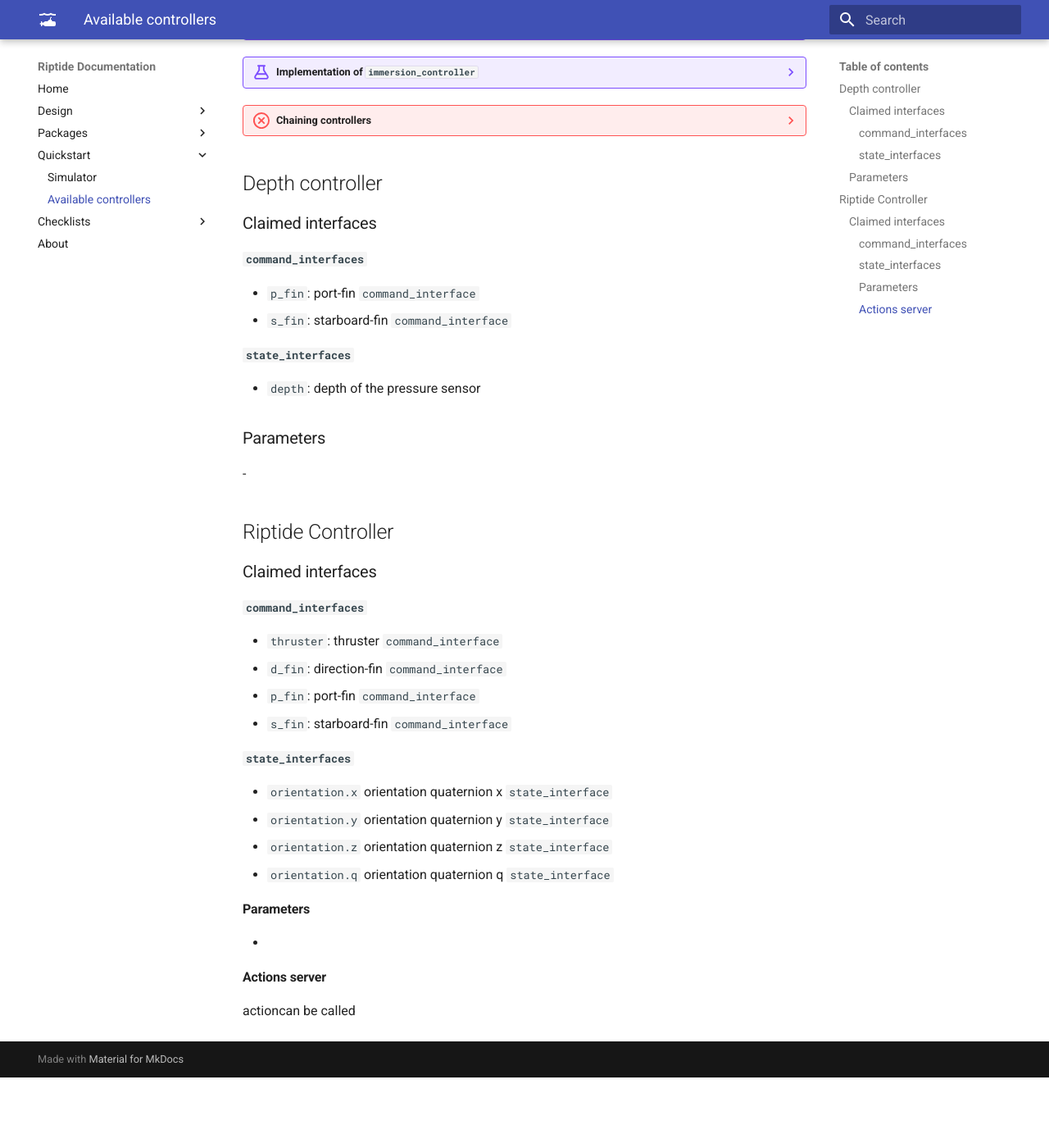
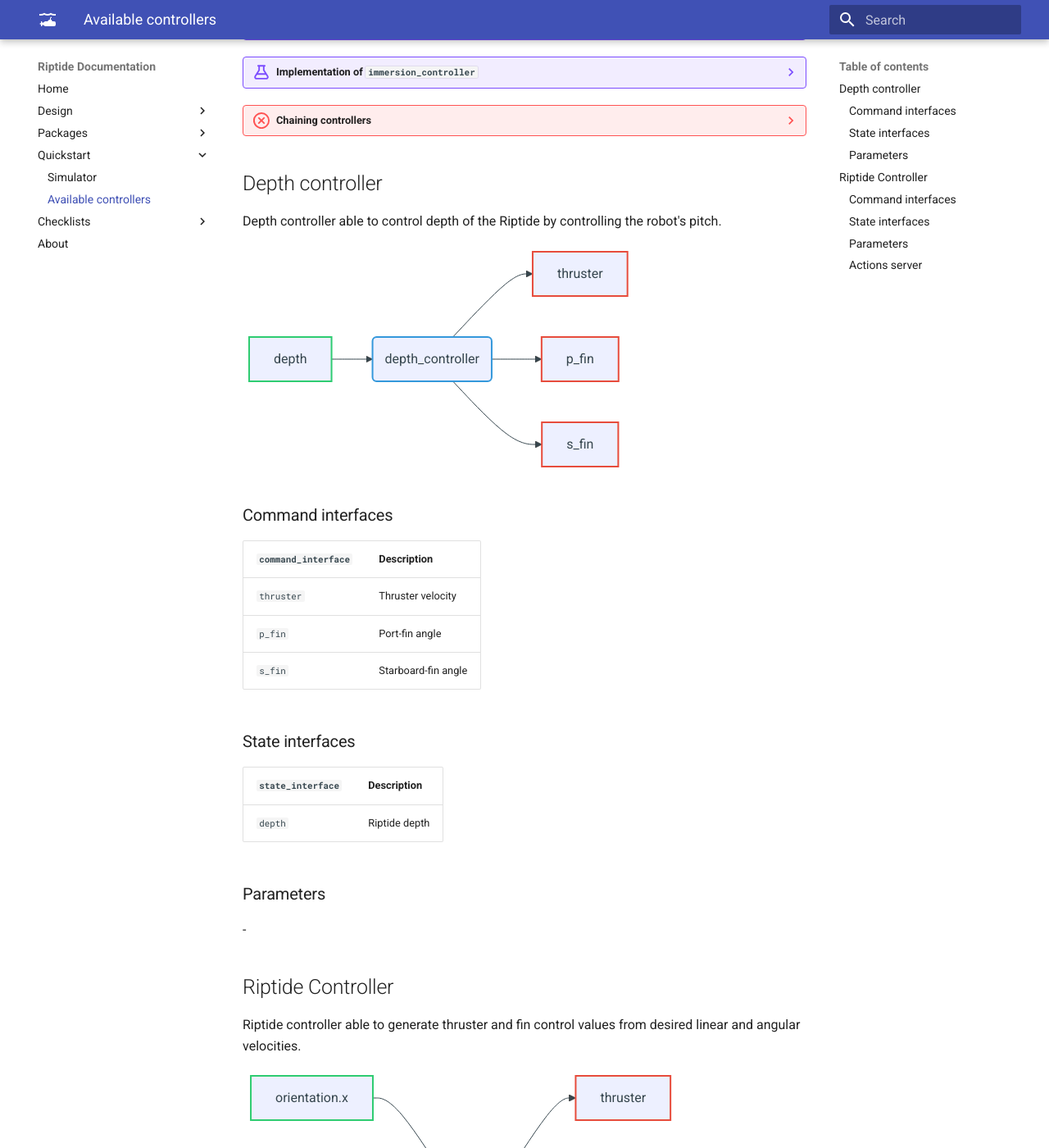
Before and after one commit to Riptide-team/riptide-team.github.io, an MkDocs documentation site: the page built from docs/quickstart/controllers_list.md, in a window 1280 px wide and 1400 px high, scrolled down 520 px. Shown: the whole window at 82% size. Built offline with MkDocs 1.6.1 and Material for MkDocs 9.7.7, drawn with Linux system fonts in a browser that asks for light colours; before the commit the page ends 1834 px from its top, so only the background shows below that; some of the changed text lies outside the part shown.

Commit message:
Updating controllers

````diff
--- a/docs/quickstart/controllers_list.md
+++ b/docs/quickstart/controllers_list.md
@@ -2,13 +2,13 @@
 
 Here is the list of implemented controllers for the Riptide
 
-| Controller name          | Description                         |
-| ------------------------ | ----------------------------------- |
-| `depth_controller`       | Simple depth controller             |
-| `riptide_controller`     | Riptide twist controller            |
-| `log_controller`         | Log based atitude controller        |
-| `orthogonal_controller`  | Orhtogonal based atitude controller |
-| `immersion_controller`   | Riptide immersion controller        |
+| Controller name          | Type                  | Description                         |
+| ------------------------ | --------------------- |------------------------------------ |
+| `depth_controller`       | `Controller`          | Simple depth controller             |
+| `riptide_controller`     | `ChainableController` | Riptide twist controller            |
+| `log_controller`         | `Controller`          | Log based atitude controller        |
+| `orthogonal_controller`  | `Controller`          | Orhtogonal based atitude controller |
+| `immersion_controller`   | `Controller`          | Riptide immersion controller        |
 
 
 ??? Example "Implementation of `orthogonal_controller`"
@@ -22,16 +22,32 @@ Here is the list of implemented controllers for the Riptide
 
 ## Depth controller
 
-### Claimed interfaces
+Depth controller able to control depth of the Riptide by controlling the robot's pitch.
 
-#### `command_interfaces`
+```mermaid
+flowchart LR
+    s1[depth] --> c(depth_controller) --> c1[thruster] & c2[p_fin] & c3[s_fin]
+    class s1 state;
+    class c1,c2,c3 command;
+    class c controller;
+    classDef state stroke:#2ecc71,stroke-width:2px;
+    classDef controller stroke:#3498db,stroke-width:2px;
+    classDef command stroke:#e74c3c,stroke-width:2px;
+```
 
-- `p_fin`: port-fin `command_interface`
-- `s_fin`: starboard-fin `command_interface`
+### Command interfaces
 
-#### `state_interfaces`
+| `command_interface` | Description         |
+| ------------------- | ------------------- |
+| `thruster`          | Thruster velocity   |
+| `p_fin`             | Port-fin angle      |
+| `s_fin`             | Starboard-fin angle |
 
-- `depth`: depth of the pressure sensor
+### State interfaces
+
+| `state_interface` | Description   |
+| ----------------- | ------------- |
+| `depth`           | Riptide depth |
 
 ### Parameters
 
@@ -39,26 +55,41 @@ Here is the list of implemented controllers for the Riptide
 
 ## Riptide Controller
 
-### Claimed interfaces
+Riptide controller able to generate thruster and fin control values from desired linear and angular velocities.
 
-#### `command_interfaces`
+```mermaid
+flowchart LR
+    s1[orientation.x] & s2[orientation.y] & s3[orientation.z] & s4[orientation.w] --> c(depth_controller) --> c1[thruster] & c2[d_fin] & c3[p_fin] & c4[s_fin]
+    class s1,s2,s3,s4 state;
+    class c1,c2,c3,c4 command;
+    class c controller;
+    classDef state stroke:#2ecc71,stroke-width:2px;
+    classDef controller stroke:#3498db,stroke-width:2px;
+    classDef command stroke:#e74c3c,stroke-width:2px;
+```
 
-- `thruster`: thruster `command_interface`
-- `d_fin`: direction-fin `command_interface`
-- `p_fin`: port-fin `command_interface`
-- `s_fin`: starboard-fin `command_interface`
+### Command interfaces
 
-#### `state_interfaces`
+| `command_interface` | Description         |
+| ------------------- | ------------------- |
+| `thruster`          | Thruster velocity   |
+| `p_fin`             | Direction-fin angle |
+| `p_fin`             | Port-fin angle      |
+| `s_fin`             | Starboard-fin angle |
 
-- `orientation.x` orientation quaternion x `state_interface`
-- `orientation.y` orientation quaternion y `state_interface`
-- `orientation.z` orientation quaternion z `state_interface`
-- `orientation.q` orientation quaternion q `state_interface`
+### State interfaces
 
-#### Parameters
+| `state_interface` | Description                    |
+| ----------------- | ------------------------------ |
+| `orientation.x`   | Robot orientation quaternion x |
+| `orientation.y`   | Robot orientation quaternion y |
+| `orientation.z`   | Robot orientation quaternion z |
+| `orientation.w`   | Robot orientation quaternion w |
+
+### Parameters
 
 -
 
-#### Actions server
+### Actions server
 
-actioncan be called
+action can be called
````
Also changed, not shown: docs/quickstart/simulator.md (+1 -1 lines).
